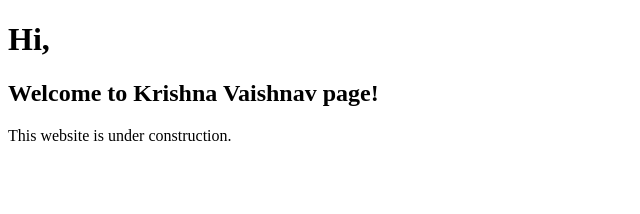
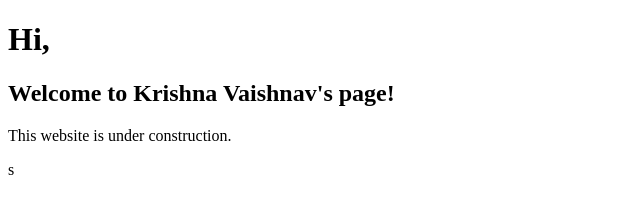
Before and after one commit to krishnavaishnav/krishnavaishnav.github.io, a plain HTML site: page index.html in a window 1280 px wide. Shown: the full height of the page, 0-640 px from the left. Drawn offline with Linux system fonts and the light colour scheme.

Commit message:
Correcting 's

```diff
--- a/index.html
+++ b/index.html
@@ -7,7 +7,7 @@
 </head>
 <body>
     <h1>Hi,</h1>
-    <h2>Welcome to Krishna Vaishnav page! </h2>
+    <h2>Welcome to Krishna Vaishnav's page! </h2>
     <p>This website is under construction.</p>
 </body>
-</html>
+</html>s
```
